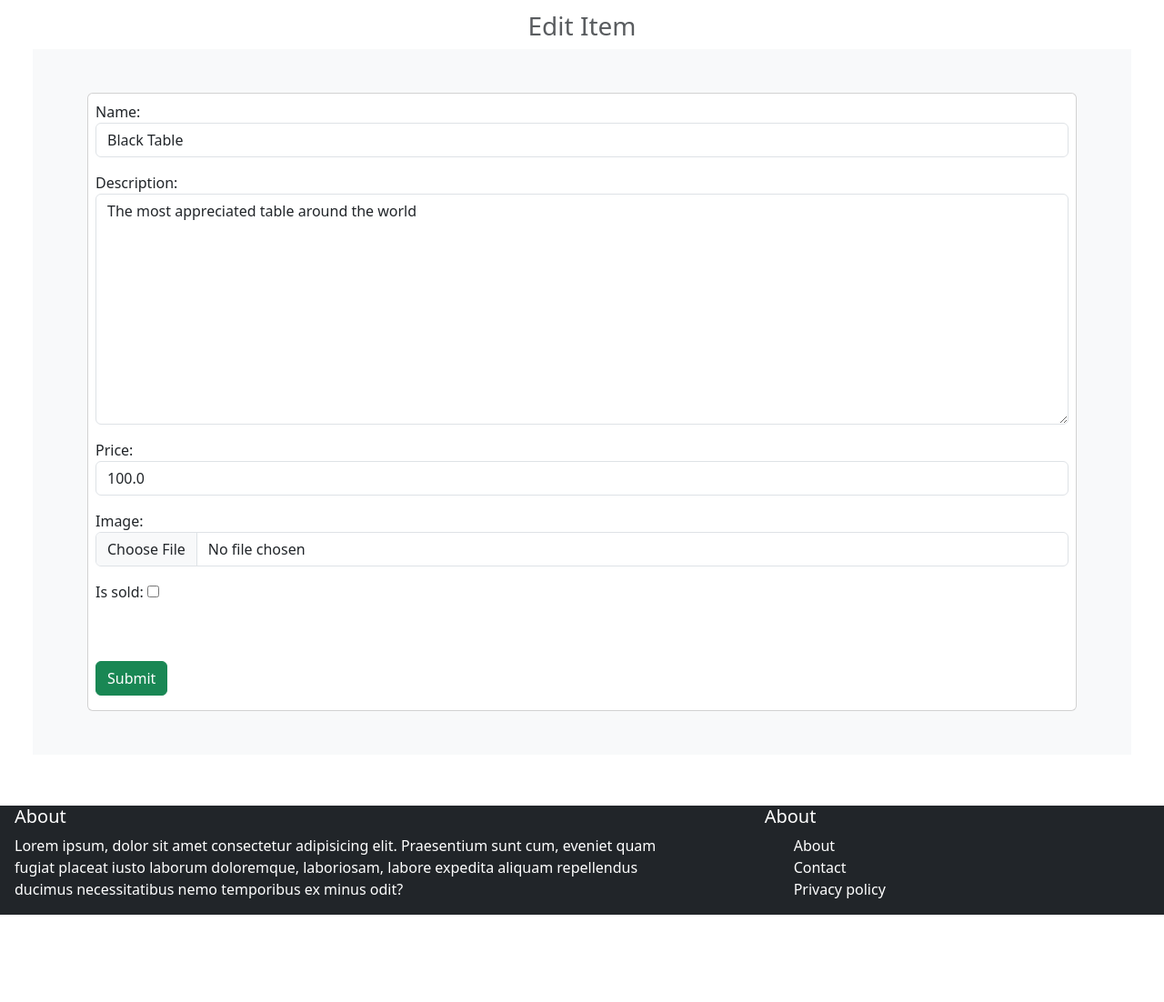
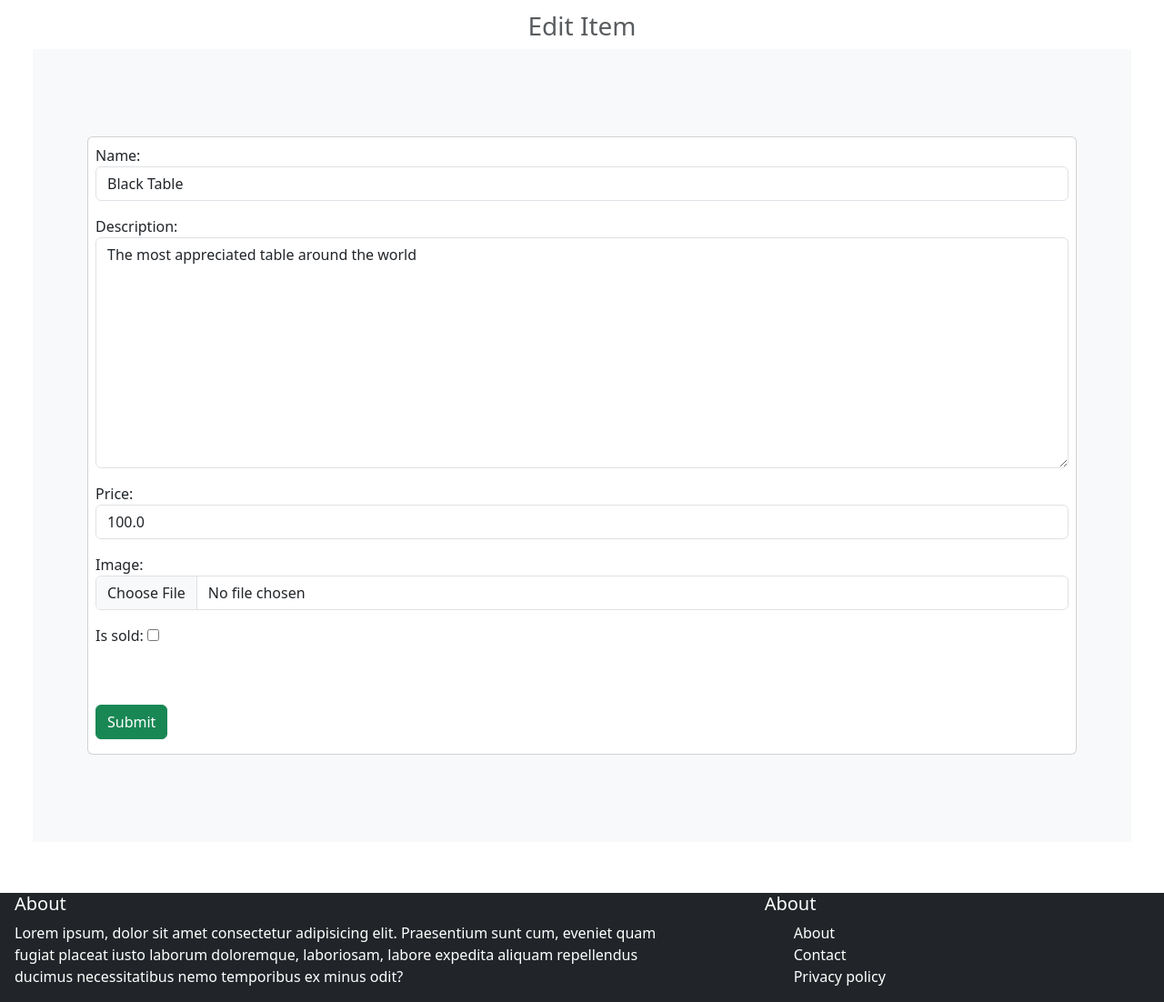
Before and after one commit to Zajar45/Online-Market, a Django app: page /item/Edit/8/ in a window 1280 px wide. Shown: the part 83-1185 px from the top of the page at 91% size. Before the commit the page ends 1089 px from the top, so only its background shows below. Run offline with Django 4.2, Linux system fonts and the light colour scheme; a user stored in the database is signed in; data comes from the database, SQL or seed files in the repository; some libraries are stand-ins or nearby versions.

```diff
--- a/item/templates/items/form.html
+++ b/item/templates/items/form.html
@@ -3,8 +3,8 @@
 
 {% block content %}
 <div class="text-center"><h3 class="text-muted">{{title}} Item</h3></div>
-<div class="row px-5 bg-light  py-16">
-    <div class="col-md-xl-lg-6 mt-5 mb-5 m-auto">
+<div class="row px-5 bg-light  py-5">
+    <div class="col-md-xl-lg-3 mt-5 mb-5 m-auto">
         <div class="card px-2 py-2 ">
             <form action="." method="post" enctype="multipart/form-data">
 
```
